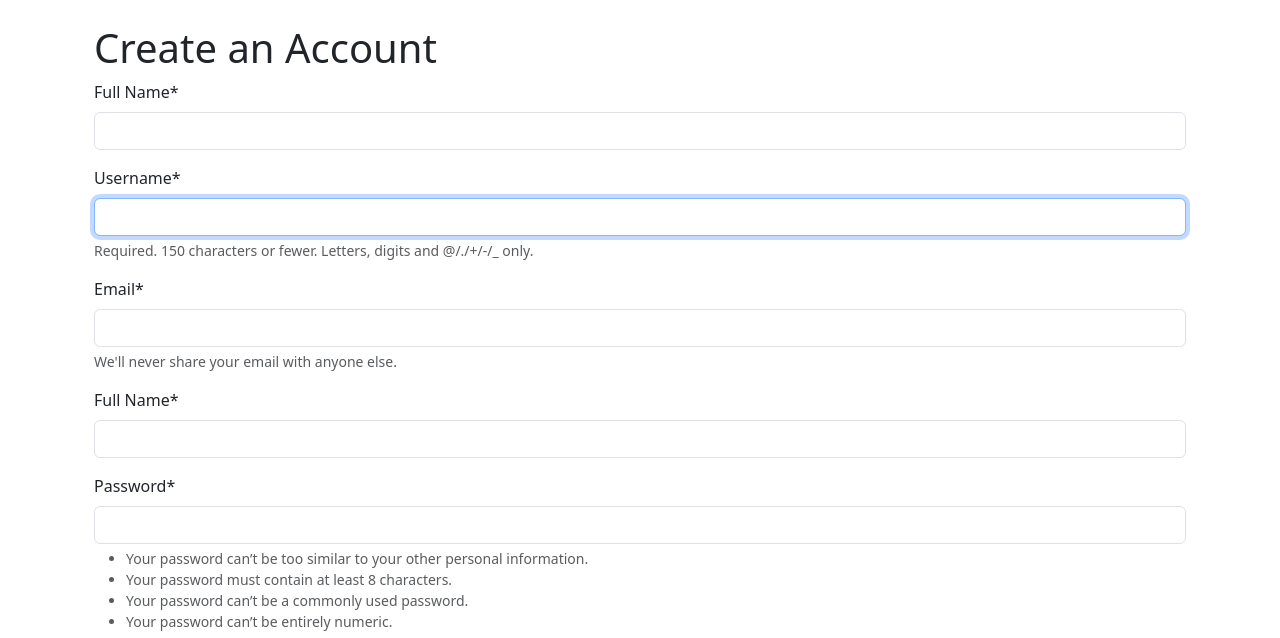
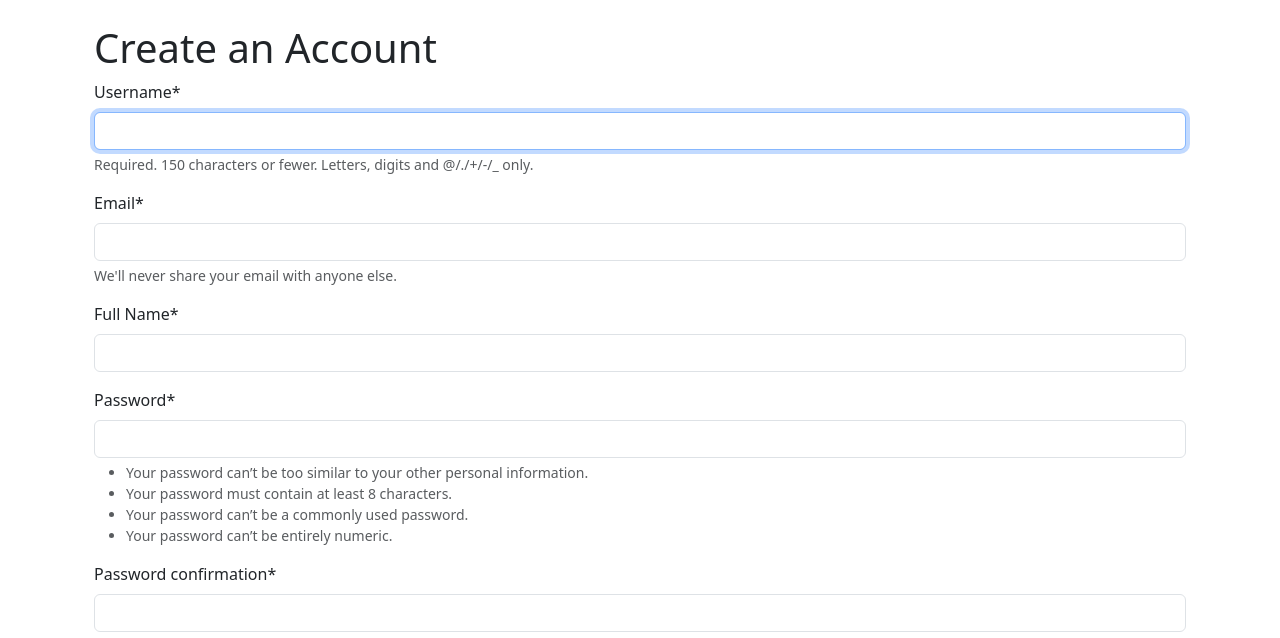
Before and after one commit to QuinnKWolter/ModuLearn, a Django app: page /accounts/signup/ in a window 1280 px wide. Shown: the part 86-724 px from the top of the page. Run offline with Django 5.2, Linux system fonts and the light colour scheme; some libraries are stand-ins or nearby versions.

Commit message:
CAT Connection 02

```diff
--- a/modulearn/accounts/templates/accounts/signup.html
+++ b/modulearn/accounts/templates/accounts/signup.html
@@ -9,7 +9,6 @@
   <h1 class="mt-4">Create an Account</h1>
   <form method="post" novalidate>
     {% csrf_token %}
-    {{ form.full_name|as_crispy_field }}
     {{ form|crispy }}
     <button type="submit" class="btn btn-primary">Sign Up</button>
   </form>
```
